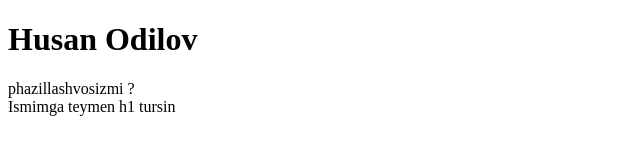
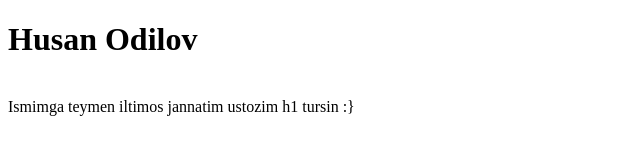
Before and after one commit to Asilbek-Bekmurodov/7-a-team-work, a plain HTML site: page index.html in a window 1280 px wide. Shown: the whole page, without its empty margins (0-640 px from the left). Drawn offline with Linux system fonts and the light colour scheme.

Commit message:
thuntirish xati

```diff
--- a/index.html
+++ b/index.html
@@ -19,6 +19,6 @@
 
 
 
-<p>  phazillashvosizmi ?<br> Ismimga teymen h1 tursin</p>
+<p>  <br> Ismimga teymen iltimos jannatim ustozim h1 tursin :}</p>
 </body>
 </html>
```
